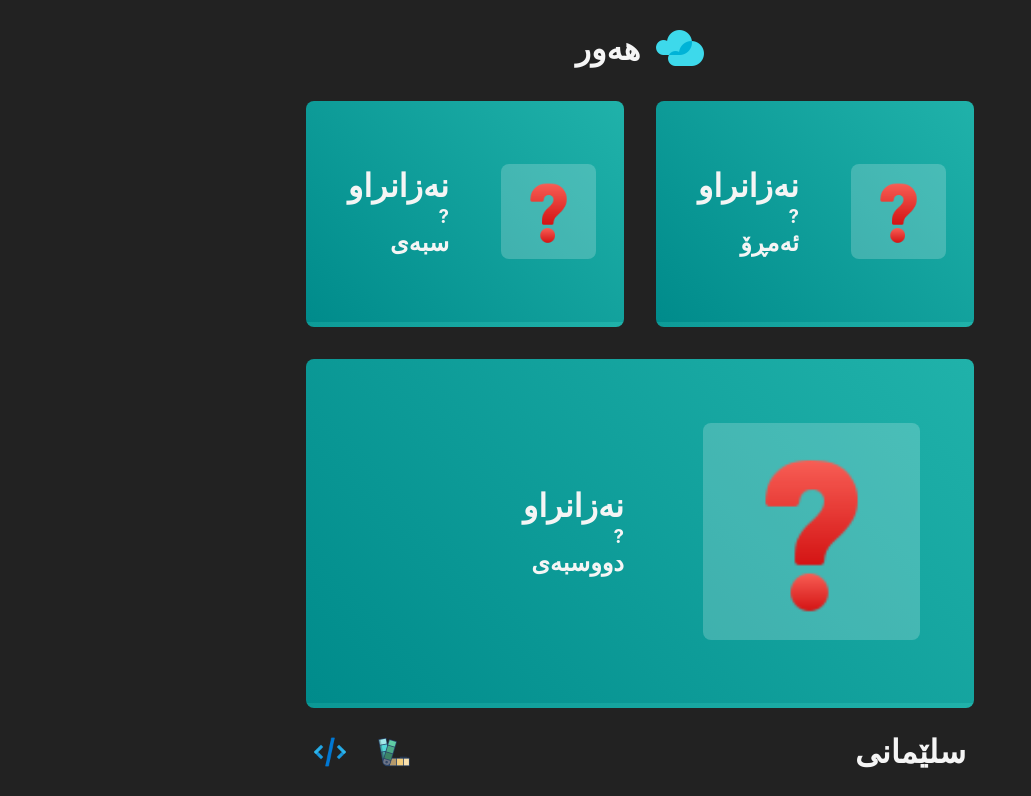
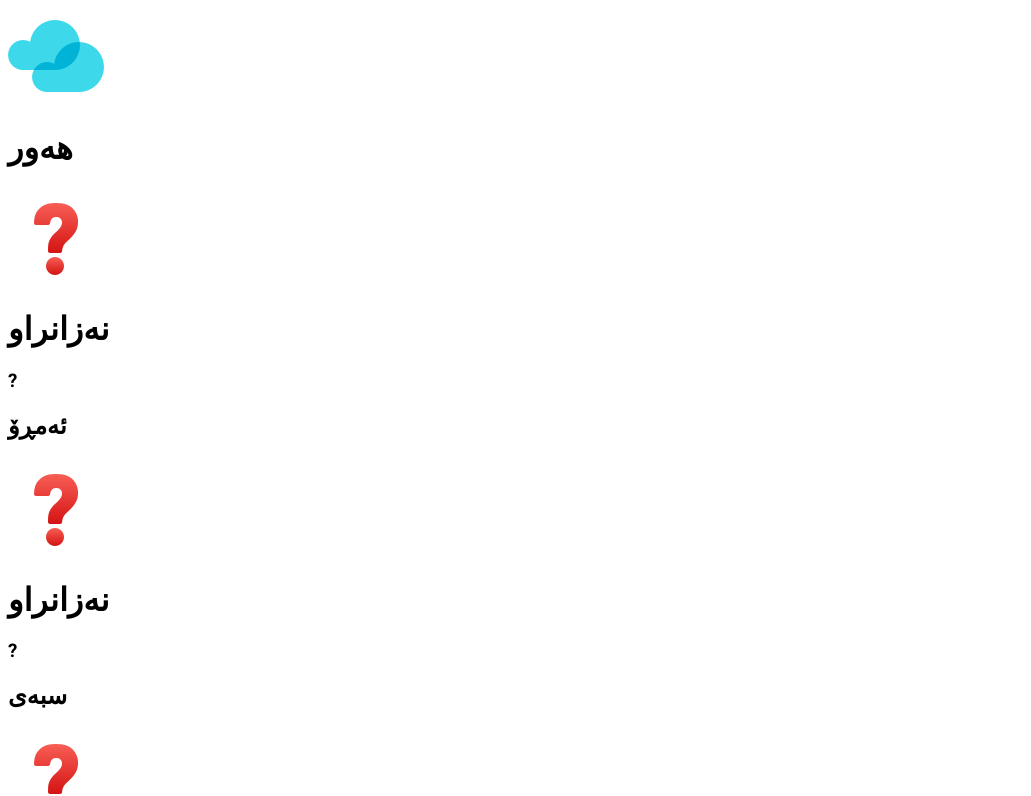
Before and after one commit to ahme-dev/hawr, a React (Vite) app: page / in a window 1280 px wide. Shown: the top 796 px of the page, without its empty margins (0-1031 px from the left). Built offline with nearby package versions, Linux system fonts and the light colour scheme.

Commit message:
Add Material UI and Icons, also remove all css

```diff
--- a/index.html
+++ b/index.html
@@ -5,6 +5,15 @@
 		<meta name="viewport" content="width=device-width, initial-scale=1.0" />
 		<link rel="icon" type="image" href="/favicon.ico" />
 		<title>هەور</title>
+		<link
+			rel="stylesheet"
+			href="https://fonts.googleapis.com/css?family=Roboto:300,400,500,700&display=swap"
+		/>
+		<style>
+			body {
+				font-family: "Roboto", sans-serif;
+			}
+		</style>
 	</head>
 	<body>
 		<div id="root"></div>
--- a/package.json
+++ b/package.json
@@ -8,6 +8,10 @@
     "preview": "vite preview"
   },
   "dependencies": {
+    "@emotion/react": "^11.10.5",
+    "@emotion/styled": "^11.10.5",
+    "@mui/icons-material": "^5.11.0",
+    "@mui/material": "^5.11.1",
     "react": "^18.0.0",
     "react-dom": "^18.0.0"
   },
--- a/src/App.css
+++ /dev/null
@@ -1,67 +0,0 @@
-.App {
-  max-width: 700px;
-  height: 100vh;
-  margin: auto;
-
-  display: grid;
-  grid-template-rows: 1fr 8fr 1fr;
-}
-
-header {
-  display: flex;
-  justify-content: center;
-  align-items: center;
-  padding: 1rem;
-}
-
-header > div {
-  display: flex;
-  justify-content: center;
-  align-items: center;
-  gap: 1rem;
-}
-
-main {
-  display: flex;
-  flex-flow: row wrap;
-  justify-content: space-evenly;
-  gap: 2rem;
-
-  padding: 0 1rem;
-}
-
-footer {
-  display: flex;
-  justify-content: space-between;
-  align-items: center;
-
-  padding: 1rem;
-}
-
-footer > div {
-  display: flex;
-  justify-content: center;
-  align-items: center;
-  gap: 1rem;
-}
-
-.clickable {
-  cursor: pointer;
-  padding: 0.5rem;
-  border-bottom: dotted 5px rgba(0, 0, 0, 0);
-}
-
-.clickable:hover {
-  border-bottom: dotted 5px whitesmoke;
-}
-
-img {
-  width: 3rem;
-}
-
-a,
-img,
-button {
-  color: inherit;
-  border: none;
-}
--- a/src/App.jsx
+++ b/src/App.jsx
@@ -1,6 +1,5 @@
 import React from "react";
 
-import "./App.css";
 import {Day} from "./components/Day";
 import {Popup} from "./components/Popup";
 import { apiForecast, apiLocation } from "./api";
--- a/src/components/Day.css
+++ /dev/null
@@ -1,40 +0,0 @@
-.Day {
-  flex-grow: 1;
-
-  display: grid;
-  grid-template-columns: 1fr 1fr;
-  align-items: center;
-  justify-content: center;
-  gap: 2rem;
-
-  border-radius: 0.5rem;
-}
-
-.Day-img {
-  display: flex;
-  justify-content: center;
-  align-items: center;
-}
-
-.Day-img img {
-  background-color: rgba(255, 255, 255, 0.2);
-  border-radius: 0.5rem;
-  padding: 0.5rem;
-  width: 70%;
-}
-
-.theme-blue {
-  background: linear-gradient(45deg, darkcyan, lightseagreen);
-}
-
-.theme-red {
-  background: linear-gradient(45deg, crimson, orangered);
-}
-
-.theme-yellow {
-  background: linear-gradient(45deg, rgb(180, 144, 44), rgb(189, 171, 17));
-}
-
-.theme-green {
-  background: linear-gradient(45deg, olivedrab, rgb(29, 184, 94));
-}
--- a/src/components/Day.jsx
+++ b/src/components/Day.jsx
@@ -1,5 +1,4 @@
 import { useState } from "react";
-import "./Day.css";
 
 let themes = ["blue", "red", "green", "yellow"];
 
--- a/src/components/Popup.css
+++ /dev/null
@@ -1,86 +0,0 @@
-.Popup-outer {
-  position: absolute;
-  left: 0;
-  top: 0;
-
-  width: 100%;
-  height: 100%;
-
-  background-color: rgba(34, 34, 34, 0.8);
-
-  display: flex;
-  justify-content: center;
-  align-items: center;
-}
-
-.Popup {
-  border-radius: 1rem;
-  padding: 0.5rem;
-
-  display: flex;
-  flex-direction: column;
-  justify-content: center;
-  align-items: center;
-}
-
-.Popup-content {
-  border-radius: 1rem;
-  padding: 1rem;
-
-  max-height: 80vh;
-  overflow: scroll;
-}
-
-.Popup-search input {
-  background-color: whitesmoke;
-  text-align: center;
-  border: 0;
-  border-radius: 1rem;
-  font-size: 1.5rem;
-  padding: 0.5rem;
-}
-
-.Popup-result {
-  padding: 1rem;
-  text-align: center;
-
-  display: flex;
-  flex-direction: column;
-  align-items: stretch;
-  justify-content: center;
-  gap: 1rem;
-}
-
-.Popup-result h3 {
-  background-color: #222;
-  border-radius: 1rem;
-  padding: 0.5rem;
-  cursor: pointer;
-}
-
-.Popup-close {
-  padding-top: 1rem;
-}
-
-.Popup-close button {
-  border-radius: 50%;
-  width: 4rem;
-  height: 4rem;
-  cursor: pointer;
-}
-
-.theme-blue {
-  background: linear-gradient(45deg, darkcyan, lightseagreen);
-}
-
-.theme-red {
-  background: linear-gradient(45deg, crimson, orangered);
-}
-
-.theme-yellow {
-  background: linear-gradient(45deg, rgb(180, 144, 44), rgb(189, 171, 17));
-}
-
-.theme-green {
-  background: linear-gradient(45deg, olivedrab, rgb(29, 184, 94));
-}
--- a/src/components/Popup.jsx
+++ b/src/components/Popup.jsx
@@ -1,5 +1,4 @@
 import { useState } from "react";
-import "./Popup.css";
 
 let themes = ["blue", "red", "green", "yellow"];
 
--- a/src/index.css
+++ /dev/null
@@ -1,23 +0,0 @@
-*,
-*::before,
-*::after {
-  margin: 0;
-  padding: 0;
-  box-sizing: border-box;
-  transition: 0.1s;
-}
-
-:root {
-  direction: rtl;
-}
-
-body {
-  font-family: -apple-system, BlinkMacSystemFont, "Segoe UI", "Roboto", "Oxygen",
-    "Ubuntu", "Cantarell", "Fira Sans", "Droid Sans", "Helvetica Neue",
-    sans-serif;
-  -webkit-font-smoothing: antialiased;
-  -moz-osx-font-smoothing: grayscale;
-
-  background-color: #222;
-  color: whitesmoke;
-}
```
Also changed, not shown: src/main.jsx (+3 -4 lines), 1 other file (tests, documents, lock files or other folders). Lines whose indentation alone changed are shown as unchanged.
